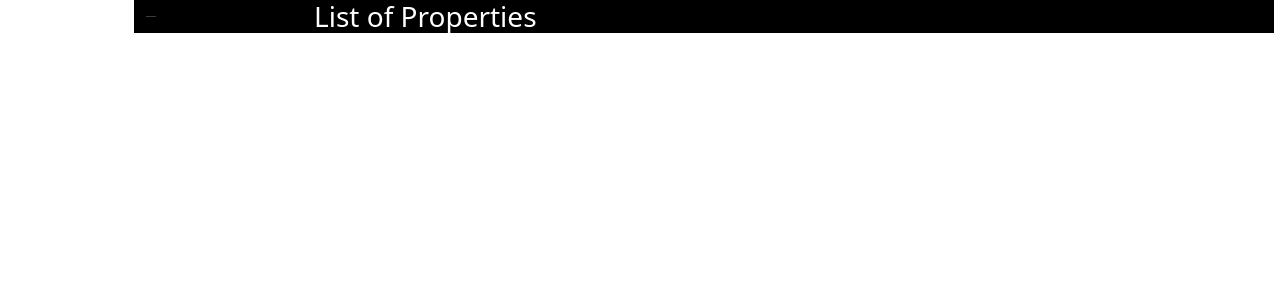
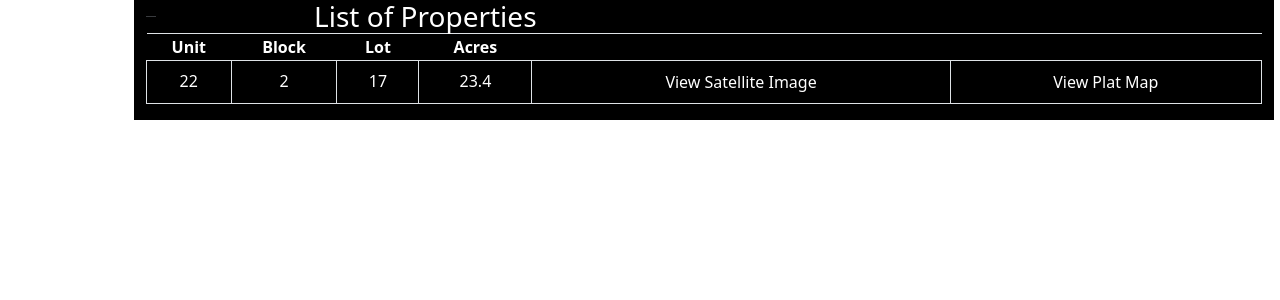
Before and after one commit to LAARC-FSU/HOA-Manager-UI, an Angular app: page /schedule-dashboard in a window 1280 px wide. Shown: the top 300 px of the page. Built offline with nearby package versions, Linux system fonts and the light colour scheme.

Commit message:
created list of properties components

```diff
--- a/src/app/member-view-property/member-view-property.component.html
+++ b/src/app/member-view-property/member-view-property.component.html
@@ -1,5 +1,26 @@
 <div class="container container1">
   <div class="h3">List of Properties</div>
   <hr style="width: 10px; color: #E1EBF6">
-
+  <div class="col">
+    <table class="table table-striped table-bordered table-hover">
+      <thead style="background-color:black; color: white">
+      <th style="text-align: center">Unit</th>
+      <th style="text-align: center">Block</th>
+      <th style="text-align: center">Lot</th>
+      <th style="text-align: center">Acres</th>
+      <th></th>
+      <th></th>
+      </thead>
+      <tbody>
+      <tr *ngFor="let result of results">
+        <td style="text-align: center; color: white">{{result.unit}}</td>
+        <td style="text-align: center; color: white">{{result.block}}</td>
+        <td style="text-align: center; color: white">{{result.lot}}</td>
+        <td style="text-align: center; color: white">{{result.acres}}</td>
+        <td style="text-align: center"><button style="border: none; background-color: black; color: white">View Satellite Image</button></td>
+        <td style="text-align: center"><button style="border: none; background-color: black; color: white">View Plat Map</button></td>
+      </tr>
+      </tbody>
+    </table>
+  </div>
 </div>
--- a/src/app/member-view-property/member-view-property.component.ts
+++ b/src/app/member-view-property/member-view-property.component.ts
@@ -1,5 +1,11 @@
 import { Component} from "@angular/core";
 
+class Results {
+  unit:any;
+  block:any;
+  lot:any;
+  acres:any;
+}
 @Component({
   selector: 'member-view-property',
   templateUrl: 'member-view-property.component.html',
@@ -7,5 +13,5 @@ import { Component} from "@angular/core";
 })
 
 export class MemberViewPropertyComponent {
-
+  results: Results[] = [{unit:'22', block:'2', lot:'17', acres:'23.4'}];
 }
```
